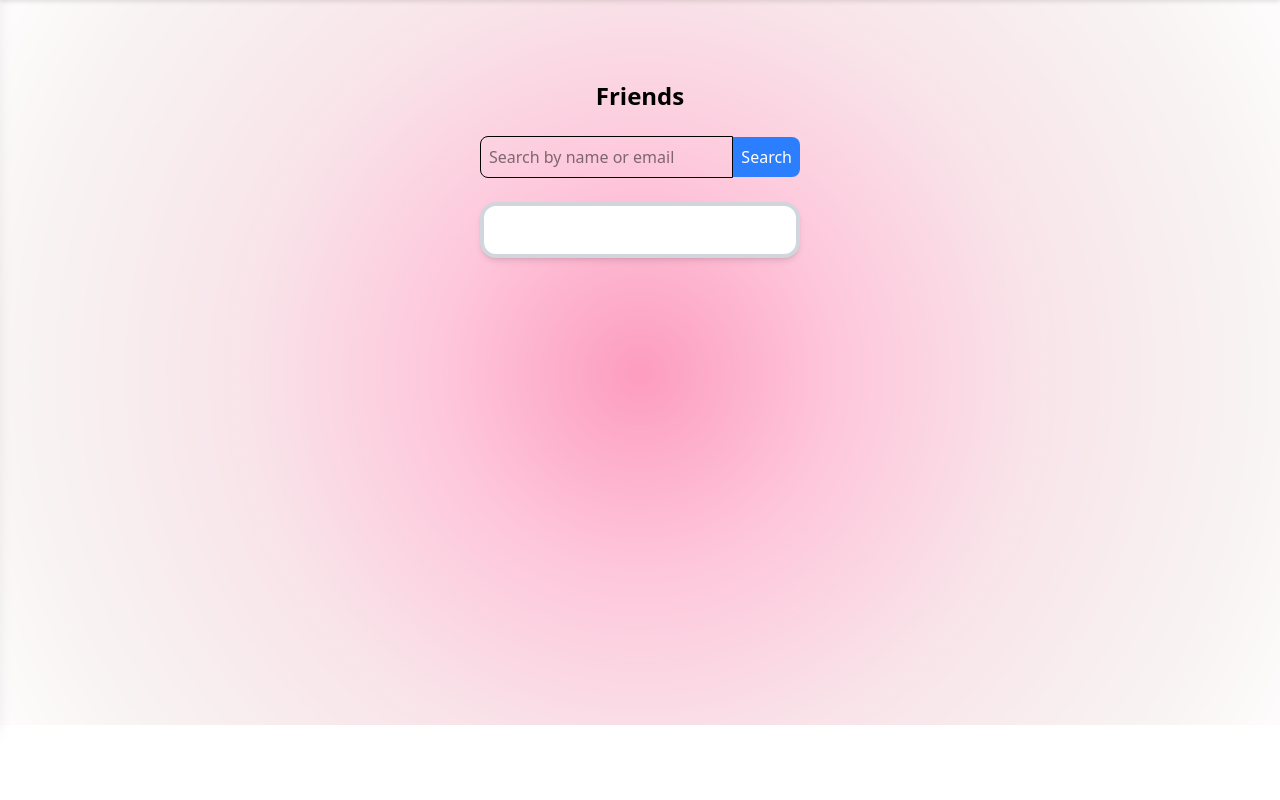
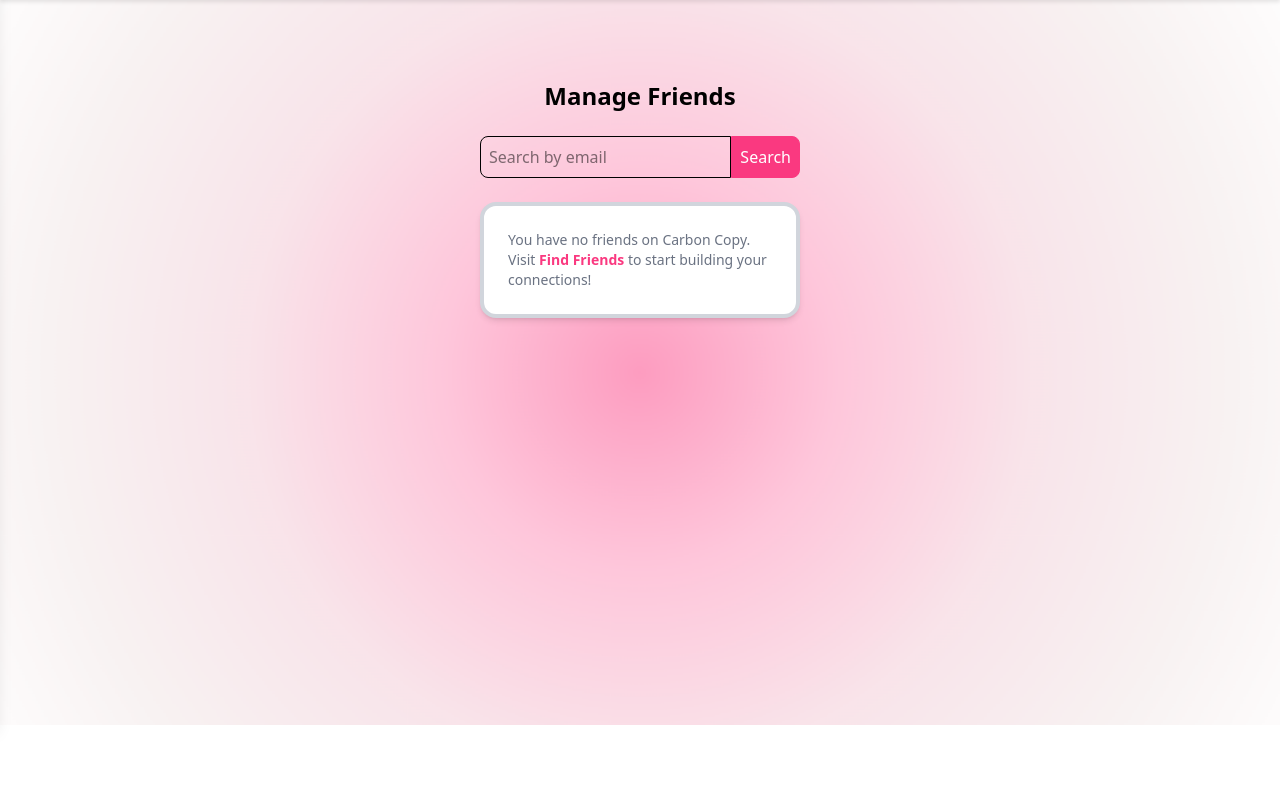
Before and after one commit to cits3403group59/group59, a Flask app: page /manage-friends in a window 1280 px wide. Shown: the part 75-875 px from the top of the page. Run offline with Flask 3, Linux system fonts and the light colour scheme; the visitor is signed in with stand-in values (Sample User, id 1); data comes from the database, SQL or seed files in the repository; data that the repository does not hold is empty; some libraries are stand-ins or nearby versions.

Commit message:
Implemneted JINJA templates to minimise repeat code

```diff
--- /dev/null
+++ b/app/templates/main/friends_base.html
@@ -0,0 +1,17 @@
+{% extends "base.html" %}
+
+{% block title %}{% endblock %}
+
+{% block content %}
+<section class="min-h-screen flex flex-col items-center justify-start pt-20 px-8">
+    <h2 class="text-2xl font-bold mb-6">{% block page_heading %}{% endblock %}</h2>
+
+    <!-- Search Bar (if any) -->
+    {% block search_form %}{% endblock %}
+
+    <!-- Main Content Area (e.g. friend list or search results) -->
+    <div class="flex flex-col w-80 bg-white border-4 border-gray-300 rounded-2xl p-6 shadow-md">
+        {% block content_box %}{% endblock %}
+    </div>
+</section>
+{% endblock %}
--- a/app/templates/main/manage_friends.html
+++ b/app/templates/main/manage_friends.html
@@ -1,24 +1,24 @@
-{% extends "base.html" %}
+{% extends "friends_base.html" %}
 
-{% block title %}Find and Manage Friends{% endblock %}
+{% block title %}Manage Friends{% endblock %}
+{% block page_heading %}Manage Friends{% endblock %}
 
-
-{% block content %}
-<section id="friends-and-requests" class="min-h-screen flex flex-col md:flex-row justify-center gap-20 items-start pt-20 px-8">
-    <!-- Friends -->
-    <div class="flex flex-col items-center w-full">
-        <h2 class="text-2xl font-bold mb-6">Friends</h2>
-
-        <!-- Search Bar -->
+{% block search_form %}
 <div class="mb-6 w-80">
     <form action="{{ url_for('main.manage_friends') }}" method="GET" class="flex items-center">
-                <input type="text" name="search" placeholder="Search by name or email" class="border p-2 w-full rounded-l-lg">
-                <button type="submit" class="bg-blue-500 text-white p-2 rounded-r-lg">Search</button>
+        <input type="text" name="search" placeholder="Search by email" class="border p-2 w-full rounded-l-lg">
+        <button type="submit" class="bg-[#FA3980] border border-[#FA3980] text-white p-2 rounded-r-lg hover:bg-pink-600">Search</button>
     </form>
 </div>
+{% endblock %}
 
-        <!-- Friends List (scrollable) -->
-        <div class="flex flex-col w-80 bg-white border-4 border-gray-300 rounded-2xl p-6 shadow-md overflow-y-auto max-h-96">
+{% block content_box %}
+{% if not friends %}
+<div class="text-sm text-gray-500">
+    You have no friends on Carbon Copy. Visit
+    <a href="{{ url_for('main.find_friends') }}" class="font-bold text-[#FA3980] hover:text-pink-600">Find Friends</a> to start building your connections!
+</div>
+{% endif %}
 {% for friend in friends %}
 <div class="flex justify-between items-center mb-4 hover:bg-gray-100 p-2 rounded-lg group relative">
     <div>
@@ -33,19 +33,14 @@
     </div>
 </div>
 
-            <!-- Hidden form to trigger the POST request for each friend -->
 <form id="remove-friend-form-{{ friend.id }}" action="{{ url_for('main.remove_friend', user_id=friend.id) }}" method="POST" style="display: none;">
-                <!-- CSRF Token -->
     {{ forms[friend.id].hidden_tag() }}
-                <button type="submit" id="submit-remove-btn-{{ friend.id }}">Remove Friend</button>
+    <button type="submit">Remove Friend</button>
 </form>
+{% endfor %}
 
-            {% endfor %}
-        </div>
-    </div>
-
-    <!-- Confirmation Popup (Hidden by default) -->
-    <div id="confirm-modal" class="fixed inset-0 flex justify-center items-center bg-gray-600 bg-opacity-10 hidden">
+<!-- Confirmation Modal -->
+<div id="confirm-modal" class="fixed inset-0 flex justify-center items-center hidden">
     <div class="bg-white p-6 rounded-lg shadow-lg max-w-sm w-full relative z-10">
         <p class="text-lg mb-4">Are you sure you want to remove this friend?</p>
         <div class="flex justify-between">
@@ -57,24 +52,14 @@
 
 <script>
     function confirmRemove(friendId) {
-            // Show the confirmation modal
         document.getElementById('confirm-modal').classList.remove('hidden');
-
-            // Handle the confirmation action
         document.getElementById('confirm-remove-btn').onclick = function() {
-                // Set the form action to the correct URL with the friend ID
             var form = document.getElementById('remove-friend-form-' + friendId);
-                form.action = '/friend/remove/' + friendId; // Ensure the correct URL
-
-                // Submit the form (this sends the POST request)
             form.submit();
         };
-
-            // Close the modal if cancel is clicked
         document.getElementById('cancel-remove-btn').onclick = function() {
             document.getElementById('confirm-modal').classList.add('hidden');
         };
     }
 </script>
-</section>
 {% endblock %}
```
Also changed, not shown: app/templates/main/friend_request.html (+5 -11 lines). Lines whose indentation alone changed are shown as unchanged.
